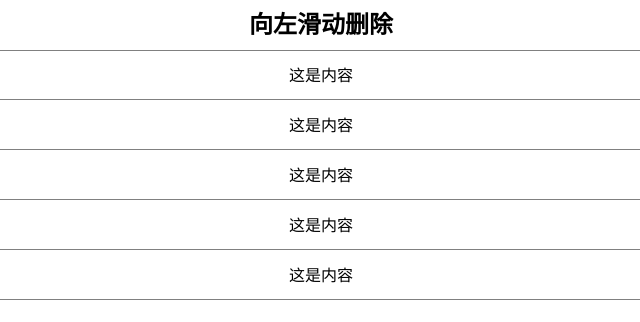
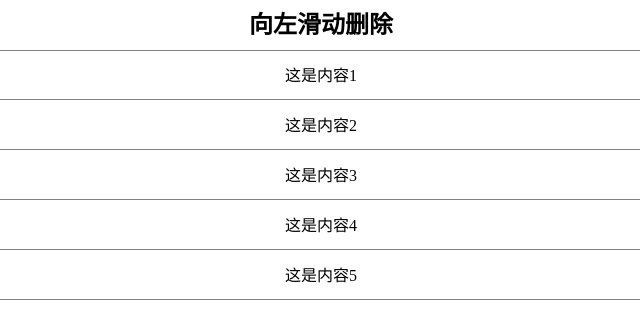
Before and after one commit to foreverForCode/leftDrag, a plain HTML site: page index.html in a window 1280 px wide. Shown: the full height of the page, 319-959 px from the left. Drawn offline with Linux system fonts and the light colour scheme.

Commit message:
第一版

```diff
--- a/index.html
+++ b/index.html
@@ -73,7 +73,7 @@
     <ul class="box">
         <li class="line">
             <p class="con">
-                这是内容
+                这是内容1
             </p>
             <p class="btn">
                 删除
@@ -81,7 +81,7 @@
         </li>
         <li class="line">
             <p class="con">
-                这是内容
+                这是内容2
             </p>
             <p class="btn">
                 删除
@@ -89,7 +89,7 @@
         </li>
         <li class="line">
             <p class="con">
-                这是内容
+                这是内容3
             </p>
             <p class="btn">
                 删除
@@ -97,7 +97,7 @@
         </li>
         <li class="line">
             <p class="con">
-                这是内容
+                这是内容4
             </p>
             <p class="btn">
                 删除
@@ -105,7 +105,7 @@
         </li>
         <li class="line">
             <p class="con">
-                这是内容
+                这是内容5
             </p>
             <p class="btn">
                 删除
@@ -173,7 +173,10 @@
                 if (Math.abs(diffX) > 30){
                     $(that).css('transform', 'translateX(' + 0 + 'px)')
                 }
-            }
+            };
+            $(that).find('.btn').click(function(){
+               $(that).remove()
+            })
 
         })
 
```
